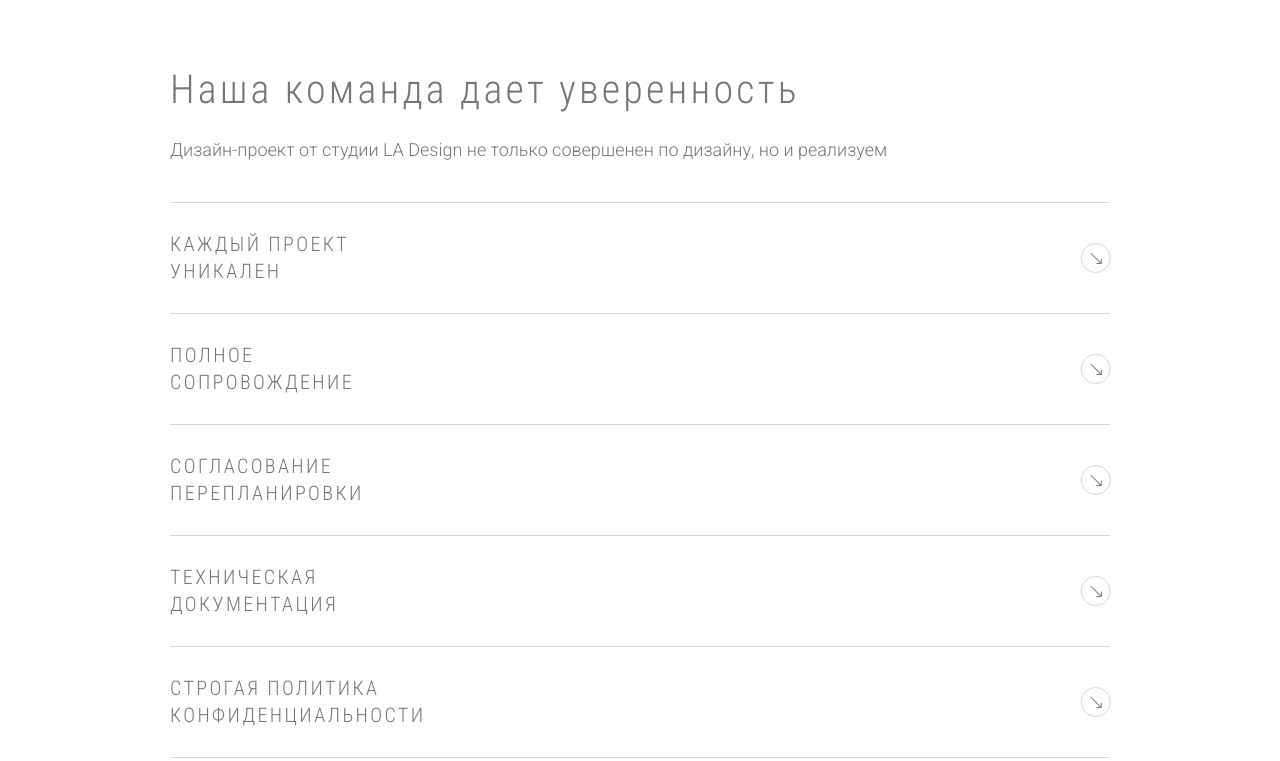
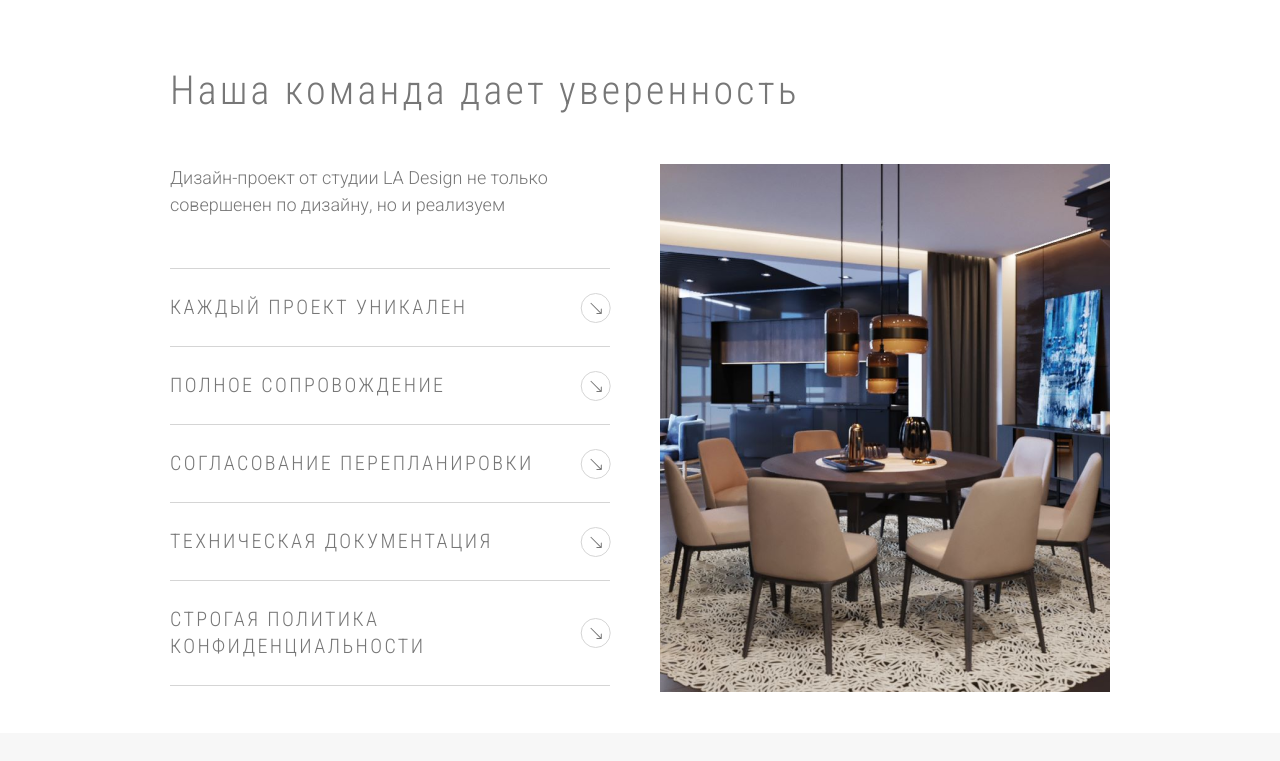
Before and after one commit to aleksandr-tomashevskyi/project_3_ladesign, a website: page app/index.html in a window 1280 px wide. Shown: the part 802-1563 px from the top of the page. Drawn offline with Linux system fonts and the light colour scheme.

Commit message:
completed about section for all screens

```diff
--- a/app/index.html
+++ b/app/index.html
@@ -48,7 +48,8 @@
             <div class="container">
                <h2 class="about__title">Наша команда дает уверенность</h2>
                <div class="about__content">
-                  <p class="about__description">Дизайн-проект от студии LA Design не только совершенен по дизайну, но и реализуем</p>
+                  <div class="about__flex-column">
+                     <div class="about__description">Дизайн-проект от студии LA Design не только совершенен по дизайну, но и реализуем</p></div>
                      <ul class="about__list">
                         <li class="about__list-item">
                            <div class="about__list-item-title-container">
@@ -93,10 +94,16 @@
                            </div>
                         </li>
                      </ul>
-                  <div class="about__image-container">
-                     <img class="about__image" src="./img/about-picture.jpg" alt="image">
+                  </div>
+                  <div class="about__flex-column">
+                     <div class="about__image-container about__image-container--inside">
+                        <img class="about__image" src="./img/about-picture.png" alt="image">
                      </div>
                   </div>
+               </div>
+            </div>
+            <div class="about__image-container about__image-container--outside">
+               <img class="about__image" src="./img/about-picture.png" alt="image">
             </div>
          </section>
       </main>
--- a/app/js/main.js
+++ b/app/js/main.js
@@ -1,4 +1,6 @@
 'use strict'
+
+//    About list logic start
 
 const aboutList = document.querySelector('.about__list')
 
@@ -22,7 +24,9 @@ function checkClickAbout(event){
 function aboutOpenNestedList(){
    aboutContainerForChange.classList.toggle('about__list-item-text-container--active');
    aboutTitleContainerForChange.classList.toggle('about__list-item-title-container--active');
-   setTimeout(()=> aboutTextForChange.classList.toggle('about__list-item-text--active'), 50);
+   setTimeout(()=> aboutTextForChange.classList.toggle('about__list-item-text--active'), 10);
 }
 
 aboutList.addEventListener("click", checkClickAbout);
+
+//    About list logic end
--- a/app/scss/_null.scss
+++ b/app/scss/_null.scss
@@ -30,5 +30,4 @@ button{cursor: pointer;}
 a, a:visited{text-decoration: none; color: inherit; font-family: inherit;}
 a:hover{text-decoration: none;}
 ul, li{list-style: none;}
-img{vertical-align: top;}
 h1, h2, h3, h4, h5, h6{font-size: inherit; font-weight: 400; margin: 0; padding: 0;}
--- a/app/scss/styles.scss
+++ b/app/scss/styles.scss
@@ -204,7 +204,7 @@
 }
 
 .about{
-   margin-top: 69px;
+   margin-top: 70px;
    &__content{
       width: 100%;
       margin: 0 auto;
@@ -213,15 +213,51 @@
       @include title-second-font;
       color: $accent;
       margin-bottom: 23px;
+      @media(min-width: 768px){
+         margin-bottom: 30px;
+         max-width: 442px;
+      }
+      @media(min-width: 768px){
+         margin-bottom: 50px;
+         max-width: initial;
+      }
+   }
+   &__content{
+      @media(min-width: 1024px){
+         display: flex;
+         column-gap: 50px;
+      }
+      @media(min-width: 1408px){
+         column-gap: 102px;
+      }
+   }
+   &__flex-column{
+      &:first-child{
+         flex: 1;
+      }
+      &:last-child{
+      flex: 0 0 450px;
+      @media(min-width: 1408px){
+      flex: 0 0 585px;
+      }
+   }
    }
    &__description{
       @include sub-title-font;
       color: $accent;
       margin-bottom: 39px;
+      @media(min-width: 768px){
+         margin-bottom: 30px;
+         max-width: 442px;
+      }
+      @media(min-width: 1024px){
+         margin-bottom: 50px;
+         max-width: none;
+      }
    }
    &__list-item{
       border-top: solid 1px $lines;
-      padding: 28px 0;
+      padding: 25px 0;
       width: 100%;
       &:last-child{
          border-bottom: solid 1px $lines;
@@ -261,6 +297,9 @@
       color: $accent;
       text-transform: uppercase;
       max-width: 236px;
+      @media(min-width: 768px){
+         max-width: 442px;
+      }
    }
    &__list-item-text-container{
       margin-top: 15px;
@@ -268,25 +307,54 @@
       overflow-y: hidden;
    }
    &__list-item-text-container--active{
-      display: block
+      display: block;
    }
    &__list-item-text{
       @include plain-text-font;
       color: $accent;
-      z-index: 1;
-      // opacity: 0;
-      position: relative;
-      top: -100px;
-      transition: all linear 0.2s;
+      opacity: 0;
+      // position: relative;
+      // top: -100px;
+      transition: all linear 0.4s;
+      margin-right: 35px;
    }
    &__list-item-text--active{
-      top: 0;
-      // opacity: 1;
+      // top: 0;
+      opacity: 1;
+   }
+   &__image-container{
+      margin: 0 auto;
+      width: 100%;
+      height: 39vh;
+      overflow: hidden;
+      @media(min-width: 768px){
+         height: 528px;
+         max-height: initial;
+         max-width: initial;
+      }
+      @media(min-width: 1024px){
+         width: 100%;
+      }
+   }
+   &__image-container--inside{
+      display: none;
+      @media(min-width: 768px){
+         display: block;
+      }
+   }
+   &__image-container--outside{
+      @media(min-width: 768px){
+         display: none;
+      }
    }
    &__image{
       width: 100%;
       height: 100%;
       object-fit: cover;
+      object-position: bottom center;
+      @media(min-width: 1024px){
+      object-position: 56% bottom;
+      }
    }
 }
 
```
Also changed, not shown: app/css/styles.min.css, app/img/about-picture.jpg (deleted), app/img/about-picture.png (added). Lines whose indentation alone changed are shown as unchanged.
